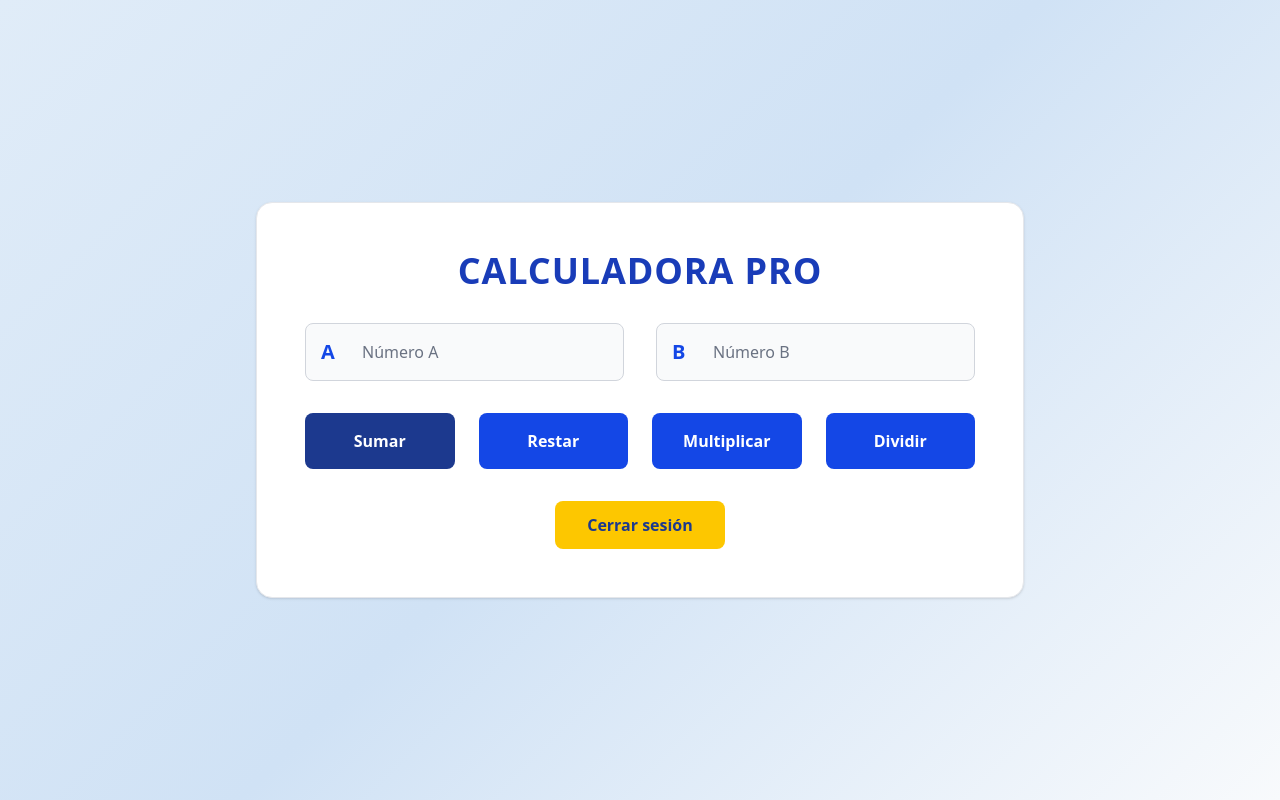
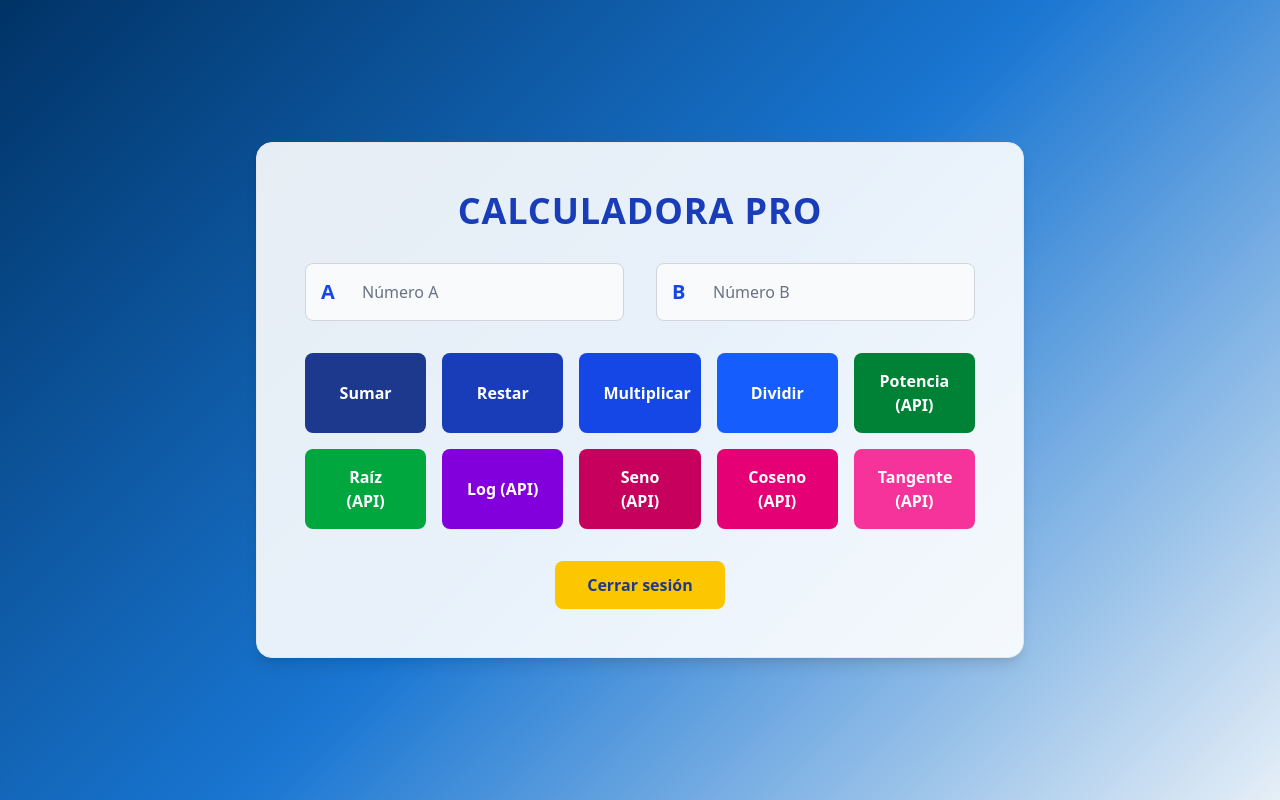
Before and after one commit to SESIC-IDE/LOGINFRONT, a Vue app: page /calculadora in a window 1280 px wide. Built offline with nearby package versions, Linux system fonts and the light colour scheme; sample sign-in values are in the browser's storage.

Commit message:
cambios de vista calculadora

```diff
--- a/src/components/Calculadora.vue
+++ b/src/components/Calculadora.vue
@@ -1,38 +1,31 @@
 <template>
   <div class="min-h-screen flex items-center justify-center p-4 font-sans"
-     style="background: linear-gradient(135deg, #e0ecf8, #d0e2f5, #f8fafc);">
-
+    style="background: linear-gradient(135deg, #003366, #1976d2, #e6eff7);">
 
     <!-- 🚀 Vista móvil -->
-    <div v-if="isMobile" class="bg-white border border-gray-200 rounded-xl p-6 w-full max-w-sm text-center text-blue-900 shadow-sm">
+    <div v-if="isMobile" class="bg-white/90 border border-gray-200 rounded-xl p-6 w-full max-w-sm text-center text-blue-900 shadow-lg">
       <h2 class="text-2xl font-bold mb-4 tracking-wide text-blue-800">
         CALCULADORA MÓVIL
       </h2>
 
       <div class="space-y-4 mb-6">
-        <input
-          type="number" v-model.number="a" placeholder="Número A"
-          class="w-full bg-gray-50 border border-gray-300 rounded-lg px-4 py-2 focus:ring-2 focus:ring-blue-700 focus:border-blue-700 transition"
-        />
-        <input
-          type="number" v-model.number="b" placeholder="Número B"
-          class="w-full bg-gray-50 border border-gray-300 rounded-lg px-4 py-2 focus:ring-2 focus:ring-blue-700 focus:border-blue-700 transition"
-        />
+        <input type="number" v-model.number="a" placeholder="Número A"
+          class="w-full bg-gray-50 border border-gray-300 rounded-lg px-4 py-2 focus:ring-2 focus:ring-blue-700 transition"/>
+        <input type="number" v-model.number="b" placeholder="Número B"
+          class="w-full bg-gray-50 border border-gray-300 rounded-lg px-4 py-2 focus:ring-2 focus:ring-blue-700 transition"/>
       </div>
 
       <div class="flex flex-col space-y-3 mb-4">
-        <button @click="sumar" class="bg-blue-900 hover:bg-blue-700 px-4 py-2 rounded font-semibold text-white transition">
-          Sumar (API)
-        </button>
-        <button @click="restar" class="bg-blue-700 hover:bg-blue-800 px-4 py-2 rounded font-semibold text-white transition">
-          Restar
-        </button>
-        <button @click="multiplicar" class="bg-blue-700 hover:bg-blue-800 px-4 py-2 rounded font-semibold text-white transition">
-          Multiplicar
-        </button>
-        <button @click="dividir" class="bg-blue-700 hover:bg-blue-800 px-4 py-2 rounded font-semibold text-white transition">
-          Dividir
-        </button>
+        <button @click="sumar" class="bg-blue-900 hover:bg-blue-700 px-4 py-2 rounded text-white font-semibold transition">Sumar</button>
+        <button @click="restar" class="bg-blue-800 hover:bg-blue-600 px-4 py-2 rounded text-white font-semibold transition">Restar</button>
+        <button @click="multiplicar" class="bg-blue-700 hover:bg-blue-600 px-4 py-2 rounded text-white font-semibold transition">Multiplicar</button>
+        <button @click="dividir" class="bg-blue-600 hover:bg-blue-500 px-4 py-2 rounded text-white font-semibold transition">Dividir</button>
+        <button @click="potencia" class="bg-green-700 hover:bg-green-600 px-4 py-2 rounded text-white font-semibold transition">Potencia (API)</button>
+        <button @click="raiz" class="bg-green-600 hover:bg-green-500 px-4 py-2 rounded text-white font-semibold transition">Raíz (API)</button>
+        <button @click="logaritmo" class="bg-purple-700 hover:bg-purple-600 px-4 py-2 rounded text-white font-semibold transition">Log (API)</button>
+        <button @click="seno" class="bg-pink-700 hover:bg-pink-600 px-4 py-2 rounded text-white font-semibold transition">Seno (API)</button>
+        <button @click="coseno" class="bg-pink-600 hover:bg-pink-500 px-4 py-2 rounded text-white font-semibold transition">Coseno (API)</button>
+        <button @click="tangente" class="bg-pink-500 hover:bg-pink-400 px-4 py-2 rounded text-white font-semibold transition">Tangente (API)</button>
       </div>
 
       <button @click="logout" class="bg-yellow-400 hover:bg-yellow-500 px-6 py-2 rounded-lg text-blue-900 font-semibold transition">
@@ -40,42 +33,34 @@
       </button>
     </div>
 
-    <!-- 🚀 Vista PC / escritorio -->
-    <div v-else class="bg-white border border-gray-200 rounded-2xl p-12 w-full max-w-3xl text-blue-900 space-y-8 shadow-sm">
-      <h2 class="text-4xl font-extrabold tracking-wide text-blue-800 text-center">
-        CALCULADORA PRO
-      </h2>
+    <!-- 🚀 Vista PC -->
+    <div v-else class="bg-white/90 border border-gray-200 rounded-2xl p-12 w-full max-w-3xl text-blue-900 space-y-8 shadow-lg">
+      <h2 class="text-4xl font-extrabold tracking-wide text-blue-800 text-center">CALCULADORA PRO</h2>
 
       <div class="grid grid-cols-2 gap-8">
         <div class="relative">
-          <input
-            type="number" v-model.number="a" placeholder="Número A"
-            class="w-full bg-gray-50 border border-gray-300 rounded-lg px-6 py-4 pl-14 text-blue-900 placeholder-gray-500 focus:ring-2 focus:ring-blue-700 focus:border-blue-700 transition"
-          />
+          <input type="number" v-model.number="a" placeholder="Número A"
+            class="w-full bg-gray-50 border border-gray-300 rounded-lg px-6 py-4 pl-14 text-blue-900 placeholder-gray-500 focus:ring-2 focus:ring-blue-700 transition"/>
           <span class="absolute left-4 top-1/2 -translate-y-1/2 text-blue-700 text-xl font-semibold">A</span>
         </div>
         <div class="relative">
-          <input
-            type="number" v-model.number="b" placeholder="Número B"
-            class="w-full bg-gray-50 border border-gray-300 rounded-lg px-6 py-4 pl-14 text-blue-900 placeholder-gray-500 focus:ring-2 focus:ring-blue-700 focus:border-blue-700 transition"
-          />
+          <input type="number" v-model.number="b" placeholder="Número B"
+            class="w-full bg-gray-50 border border-gray-300 rounded-lg px-6 py-4 pl-14 text-blue-900 placeholder-gray-500 focus:ring-2 focus:ring-blue-700 transition"/>
           <span class="absolute left-4 top-1/2 -translate-y-1/2 text-blue-700 text-xl font-semibold">B</span>
         </div>
       </div>
 
-      <div class="grid grid-cols-4 gap-6 mt-8">
-        <button @click="sumar" class="bg-blue-900 hover:bg-blue-700 px-6 py-4 rounded-lg font-semibold text-white transition">
-          Sumar
-        </button>
-        <button @click="restar" class="bg-blue-700 hover:bg-blue-800 px-6 py-4 rounded-lg font-semibold text-white transition">
-          Restar
-        </button>
-        <button @click="multiplicar" class="bg-blue-700 hover:bg-blue-800 px-6 py-4 rounded-lg font-semibold text-white transition">
-          Multiplicar
-        </button>
-        <button @click="dividir" class="bg-blue-700 hover:bg-blue-800 px-6 py-4 rounded-lg font-semibold text-white transition">
-          Dividir
-        </button>
+      <div class="grid grid-cols-5 gap-4 mt-8">
+        <button @click="sumar" class="bg-blue-900 hover:bg-blue-700 px-6 py-4 rounded-lg text-white font-semibold transition">Sumar</button>
+        <button @click="restar" class="bg-blue-800 hover:bg-blue-600 px-6 py-4 rounded-lg text-white font-semibold transition">Restar</button>
+        <button @click="multiplicar" class="bg-blue-700 hover:bg-blue-600 px-6 py-4 rounded-lg text-white font-semibold transition">Multiplicar</button>
+        <button @click="dividir" class="bg-blue-600 hover:bg-blue-500 px-6 py-4 rounded-lg text-white font-semibold transition">Dividir</button>
+        <button @click="potencia" class="bg-green-700 hover:bg-green-600 px-6 py-4 rounded-lg text-white font-semibold transition">Potencia (API)</button>
+        <button @click="raiz" class="bg-green-600 hover:bg-green-500 px-6 py-4 rounded-lg text-white font-semibold transition">Raíz (API)</button>
+        <button @click="logaritmo" class="bg-purple-700 hover:bg-purple-600 px-6 py-4 rounded-lg text-white font-semibold transition">Log (API)</button>
+        <button @click="seno" class="bg-pink-700 hover:bg-pink-600 px-6 py-4 rounded-lg text-white font-semibold transition">Seno (API)</button>
+        <button @click="coseno" class="bg-pink-600 hover:bg-pink-500 px-6 py-4 rounded-lg text-white font-semibold transition">Coseno (API)</button>
+        <button @click="tangente" class="bg-pink-500 hover:bg-pink-400 px-6 py-4 rounded-lg text-white font-semibold transition">Tangente (API)</button>
       </div>
 
       <div class="flex justify-center mt-6">
@@ -90,82 +75,111 @@
 <script setup>
 import { ref } from 'vue'
 import Swal from 'sweetalert2'
+import axios from 'axios'
 import { useRouter } from 'vue-router'
 import { useDevice } from '@/composables/useDevice'
 
 const { isMobile } = useDevice()
 const router = useRouter()
+const api = 'http://localhost:8000/api'
 
 const a = ref(null)
 const b = ref(null)
 
-const checkInputs = () => {
-  if (a.value === null || b.value === null || a.value === '' || b.value === '') {
-    Swal.fire({
-      icon: 'warning',
-      title: 'Campos vacíos',
-      text: 'Por favor ingresa ambos números antes de continuar.',
-      confirmButtonColor: '#003366',
-      background: '#f9fafb',
-      color: '#003366'
-    })
+const formatNumber = (num) => {
+  const rounded = parseFloat(num.toFixed(4))
+  return rounded % 1 === 0 ? parseInt(rounded) : rounded
+}
+
+const showAlert = (msg) => Swal.fire({
+  icon: 'warning', title: 'Atención', text: msg,
+  confirmButtonColor: '#003366', background: '#f9fafb', color: '#003366'
+})
+
+const showResult = (msg) => Swal.fire({
+  icon: 'success', title: 'Resultado',
+  html: `<div style="font-size:2rem; color:#003366;">${msg}</div>`,
+  confirmButtonColor: '#003366', background: '#f9fafb', color: '#003366'
+})
+
+const checkAB = () => {
+  if (a.value === null || b.value === null || isNaN(a.value) || isNaN(b.value)) {
+    showAlert('Por favor ingresa ambos números.')
     return false
   }
   return true
 }
 
-const mostrarResultado = (valor) => {
-  Swal.fire({
-    icon: 'success',
-    title: 'Resultado',
-    html: `<div style="font-size:2rem; color:#003366;">${valor}</div>`,
-    confirmButtonColor: '#003366',
-    background: '#f9fafb',
-    color: '#003366'
-  })
-}
-
 const sumar = () => {
-  if (!checkInputs()) return
-  mostrarResultado(a.value + b.value)
+  if (!checkAB()) return
+  showResult(formatNumber(parseFloat(a.value) + parseFloat(b.value)))
 }
 
 const restar = () => {
-  if (!checkInputs()) return
-  mostrarResultado(a.value - b.value)
+  if (!checkAB()) return
+  showResult(formatNumber(parseFloat(a.value) - parseFloat(b.value)))
 }
 
 const multiplicar = () => {
-  if (!checkInputs()) return
-  mostrarResultado(a.value * b.value)
+  if (!checkAB()) return
+  showResult(formatNumber(parseFloat(a.value) * parseFloat(b.value)))
 }
 
 const dividir = () => {
-  if (!checkInputs()) return
-  mostrarResultado(b.value !== 0 ? (a.value / b.value) : 'No se puede dividir por cero')
+  if (!checkAB()) return
+  if (parseFloat(b.value) === 0) return showAlert('No se puede dividir por cero.')
+  showResult(formatNumber(parseFloat(a.value) / parseFloat(b.value)))
+}
+
+// Llamadas API
+const potencia = () => {
+  if (!checkAB()) return
+  axios.post(`${api}/potencia`, { base: a.value, exponente: b.value })
+    .then(r => showResult(r.data.operacion))
+    .catch(() => showAlert('Error al calcular potencia'))
+}
+
+const raiz = () => {
+  if (a.value === null || a.value < 0) return showAlert('Ingresa un número positivo para raíz.')
+  axios.post(`${api}/raiz`, { numero: a.value })
+    .then(r => showResult(r.data.operacion))
+    .catch(() => showAlert('Error al calcular raíz'))
+}
+
+const logaritmo = () => {
+  if (a.value === null || a.value < 1) return showAlert('Ingresa un número mayor o igual a 1 para log.')
+  axios.post(`${api}/logaritmo`, { numero: a.value })
+    .then(r => showResult(r.data.operacion))
+    .catch(() => showAlert('Error al calcular logaritmo'))
+}
+
+const seno = () => {
+  if (a.value === null) return showAlert('Ingresa un ángulo en grados.')
+  axios.post(`${api}/seno`, { angulo: a.value })
+    .then(r => showResult(r.data.operacion))
+    .catch(() => showAlert('Error al calcular seno'))
+}
+
+const coseno = () => {
+  if (a.value === null) return showAlert('Ingresa un ángulo en grados.')
+  axios.post(`${api}/coseno`, { angulo: a.value })
+    .then(r => showResult(r.data.operacion))
+    .catch(() => showAlert('Error al calcular coseno'))
+}
+
+const tangente = () => {
+  if (a.value === null) return showAlert('Ingresa un ángulo en grados.')
+  axios.post(`${api}/tangente`, { angulo: a.value })
+    .then(r => showResult(r.data.operacion))
+    .catch(() => showAlert('Error al calcular tangente'))
 }
 
 const logout = async () => {
-  try {
-    localStorage.removeItem('token')
-    await Swal.fire({
-      icon: 'info',
-      title: 'Sesión cerrada',
-      text: 'Has cerrado sesión correctamente',
-      confirmButtonColor: '#003366',
-      background: '#f9fafb',
-      color: '#003366'
-    })
-    router.push('/auth')
-  } catch (err) {
-    await Swal.fire({
-      icon: 'error',
-      title: 'Error',
-      text: 'No se pudo cerrar sesión',
-      confirmButtonColor: '#003366',
-      background: '#f9fafb',
-      color: '#003366'
-    })
-  }
+  localStorage.removeItem('token')
+  await Swal.fire({
+    icon: 'info', title: 'Sesión cerrada', text: 'Has cerrado sesión correctamente',
+    confirmButtonColor: '#003366', background: '#f9fafb', color: '#003366'
+  })
+  router.push('/auth')
 }
 </script>
```
